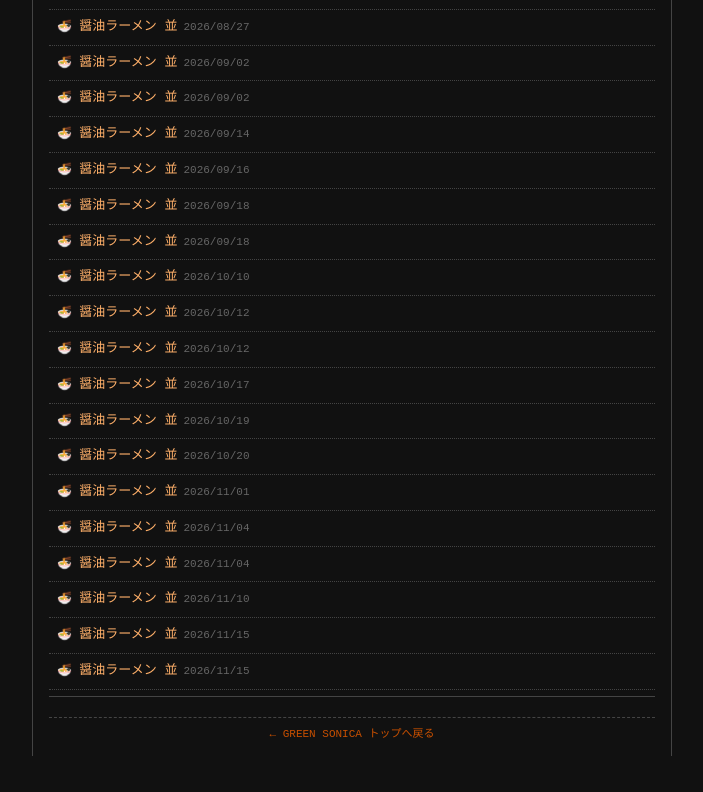
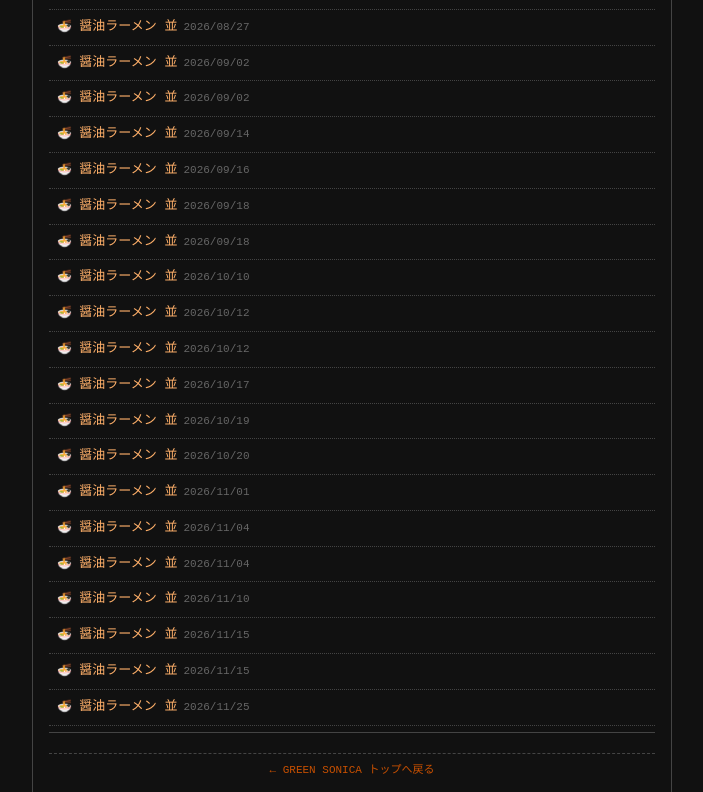
Before and after one commit to GREEN-SONICA-WEB/honepage, a plain HTML site: page kagetsu.html in a window 1280 px wide. Shown: the part 798-1590 px from the top of the page, without its empty margins (288-991 px from the left). Before the commit the page ends 1554 px from the top, so only its background shows below. Drawn offline with Linux system fonts and the light colour scheme.

Commit message:
Update kagetsu index: 038

```diff
--- a/kagetsu.html
+++ b/kagetsu.html
@@ -250,6 +250,9 @@ body {
     <li>
       <a href="kagetsu_review/kagetsu_037.html">醤油ラーメン 並<span class="date">2026/11/15</span></a>
     </li>
+    <li>
+      <a href="kagetsu_review/kagetsu_038.html">醤油ラーメン 並<span class="date">2026/11/25</span></a>
+    </li>
   </ul>
 
   <hr class="ts-rule">
```
